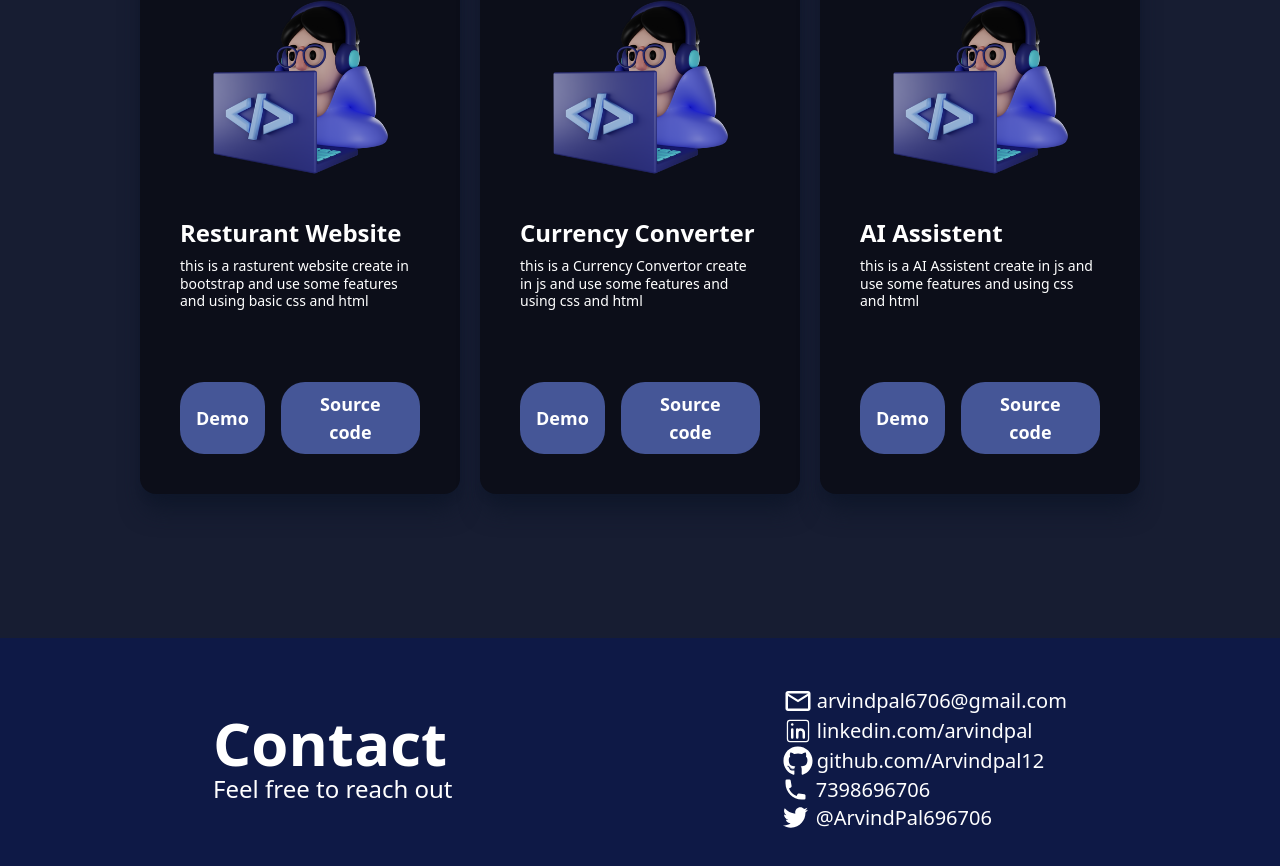
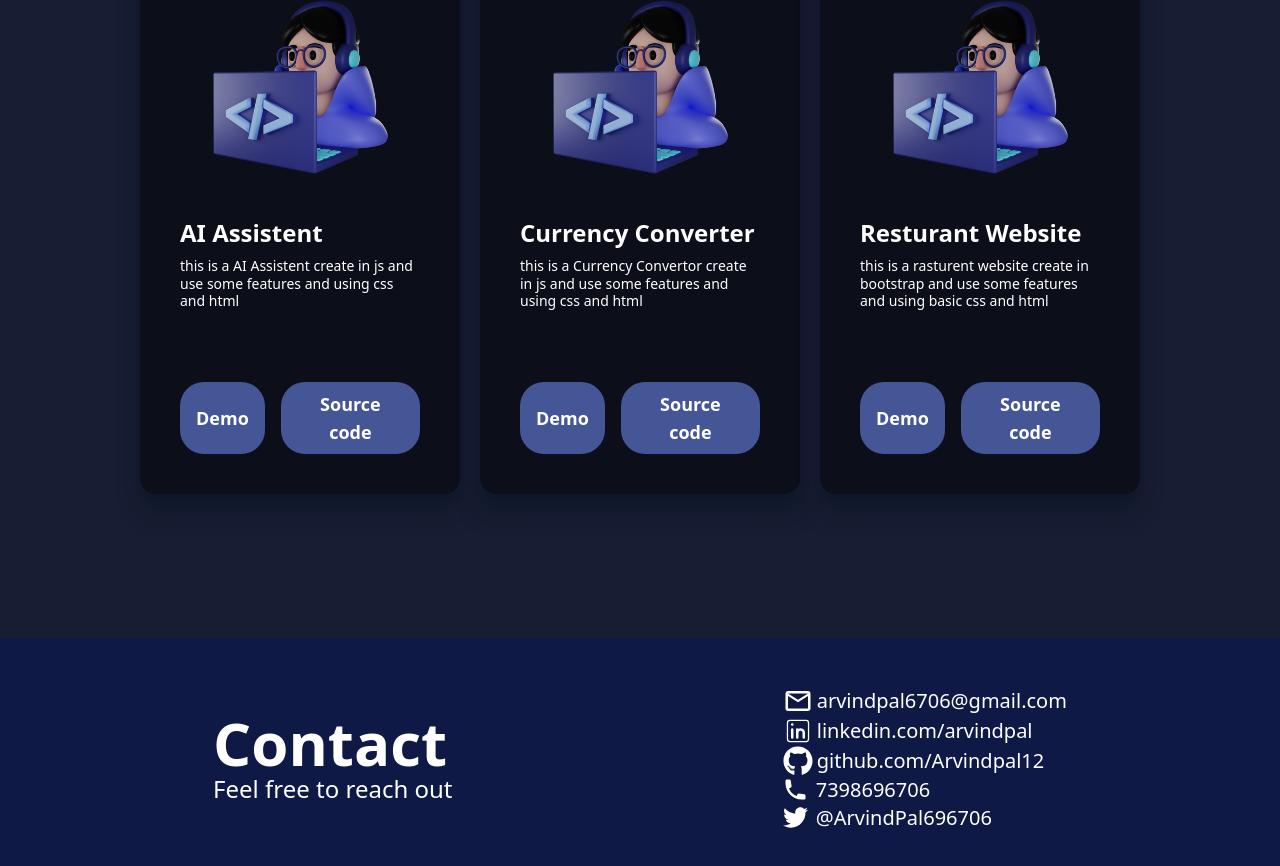
Before and after one commit to Arvindpal12/my-portfolio, a React (Vite) app: page / in a window 1280 px wide. Shown: the part 2838-3704 px from the top of the page. Built offline with nearby package versions, Linux system fonts and the light colour scheme.

Commit message:
third-change

```diff
--- a/src/components/Projects/Projects.jsx
+++ b/src/components/Projects/Projects.jsx
@@ -27,13 +27,14 @@ const Projects = () => {
     <div id='projects' className='p-10 md:p-24 text-white'>
         <h1 className='text-2xl md:text-4xl text-white font-bold'> Projects</h1>
         <div className='py-12 px-8 flex flex-wrap gap-5 justify-center'>
-            <ProjectCard title="Resturant Website"
+             <ProjectCard title="AI Assistent"
+            main="this is a AI Assistent create in js and use some features and using  css and html" onDemoClick={handleDemo3} onSourceClick={handleSource3} />
+            <ProjectCard title="Currency Converter"
+            main="this is a Currency Convertor create in js and use some features and using  css and html" onDemoClick={handleDemo2} onSourceClick={handleSource2} />
+
+              <ProjectCard title="Resturant Website"
             main="this is a rasturent website create in bootstrap and use some features and using basic css and html" onDemoClick={handleDemo1} onSourceClick={handleSource1}
             />
-            <ProjectCard title="Currency Converter"
-            main="this is a Currency Convertor create in js and use some features and using  css and html" onDemoClick={handleDemo2} onSourceClick={handleSource2} />
-            <ProjectCard title="AI Assistent"
-            main="this is a AI Assistent create in js and use some features and using  css and html" onDemoClick={handleDemo3} onSourceClick={handleSource3} />
 
 
 
```
